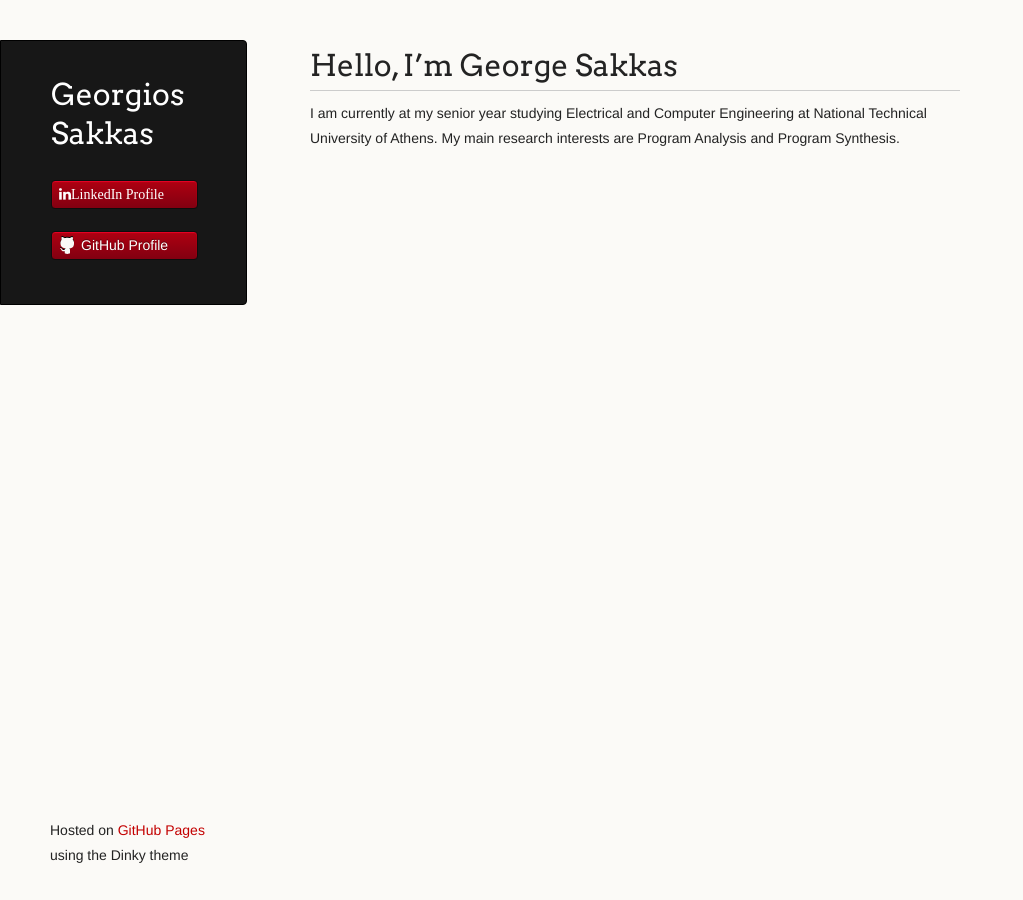
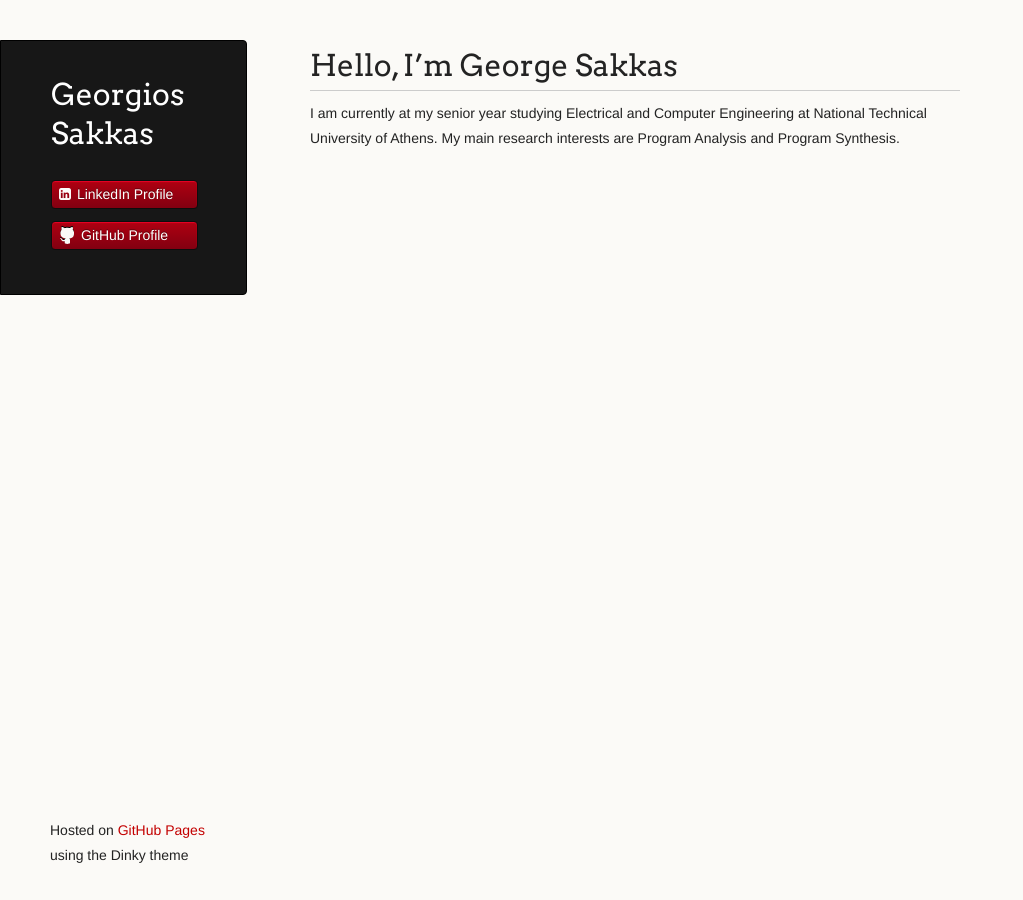
Before and after one commit to gsakkas/gsakkas.github.io, a Jekyll site: the page built from index.md, in a window 1280 px wide. Shown: the whole page, without its empty margins (0-1023 px from the left). Built offline with Jekyll 4.4.1, drawn with Linux system fonts in a browser that asks for light colours; nearby versions of some CDN libraries; the repository's description, which GitHub fills in, is left out; our own code applies the rules of GitHub Pages for plain Markdown files.

Commit message:
Fixed LinkedIn style

```diff
--- a/_layouts/default.html
+++ b/_layouts/default.html
@@ -22,18 +22,9 @@
         <p class="header">{{ site.description | default: site.github.project_tagline }}</p>
 
         <ul>
-          <li><a class="fa fa-linkedin" href="https://www.linkedin.com/in/gsakkas/">LinkedIn Profile</a></li>
-        </ul>
-
-        {% if site.github.is_project_page %}
-          <p class="header">This project is maintained by <a class="header name" href="{{ site.github.owner_url }}">{{ site.github.owner_name }}</a></p>
-        {% endif %}
-
-        {% if site.github.is_user_page %}
-          <ul>
-            <li><a class="buttons github" href="{{ site.github.owner_url }}">GitHub Profile</a></li>
+        	<li><i class="fa fa-linkedin-square" aria-hidden="true"></i> <a class="buttons linkedin" href="https://www.linkedin.com/in/gsakkas/">LinkedIn Profile</a></li>
+        	<li><a class="buttons github" href="{{ site.github.owner_url }}">GitHub Profile</a></li>
           </ul>
-        {% endif %}
       </header>
 
       <section>
--- a/assets/css/style.scss
+++ b/assets/css/style.scss
@@ -2,3 +2,7 @@
 ---
 
 @import 'jekyll-theme-dinky';
+
+a.linkedin {
+  background: none;
+  padding: 2px 2px 2px 2px; }
```
Also changed, not shown: index.md (+1 -0 lines).
